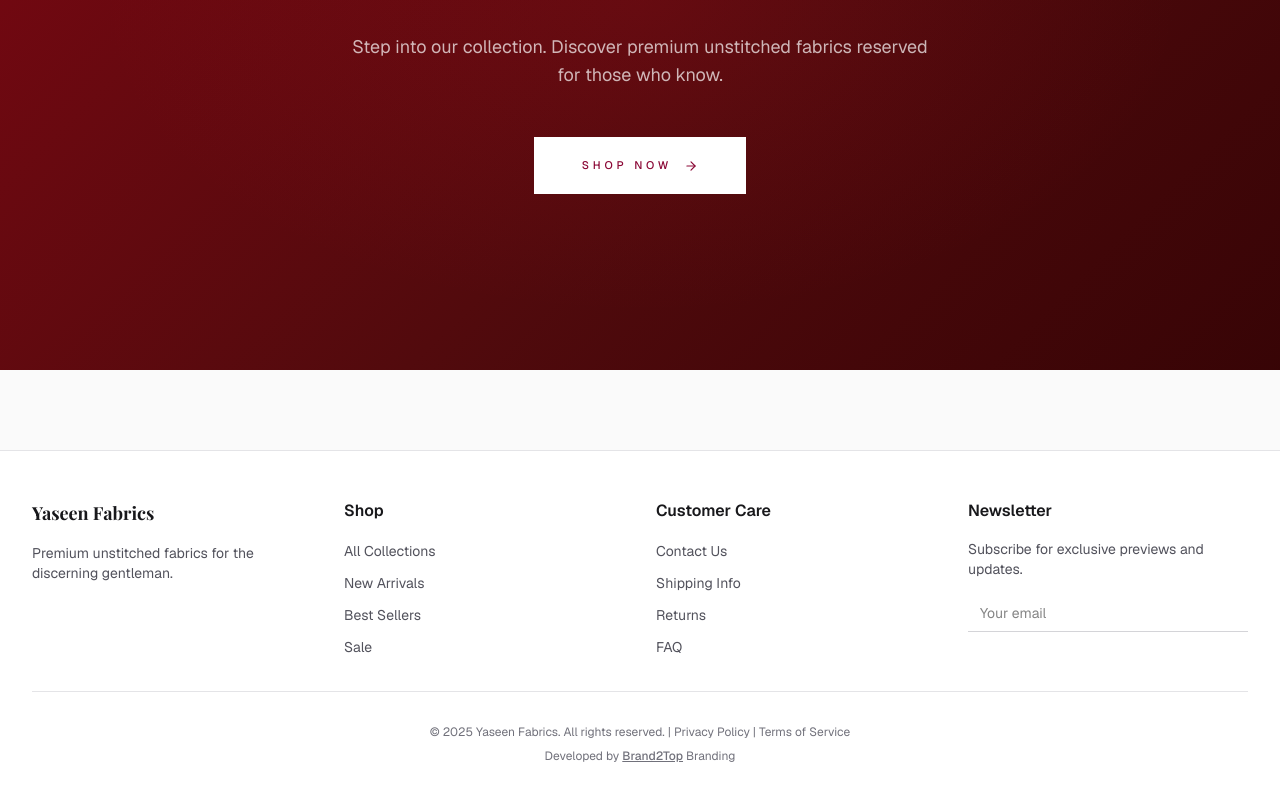
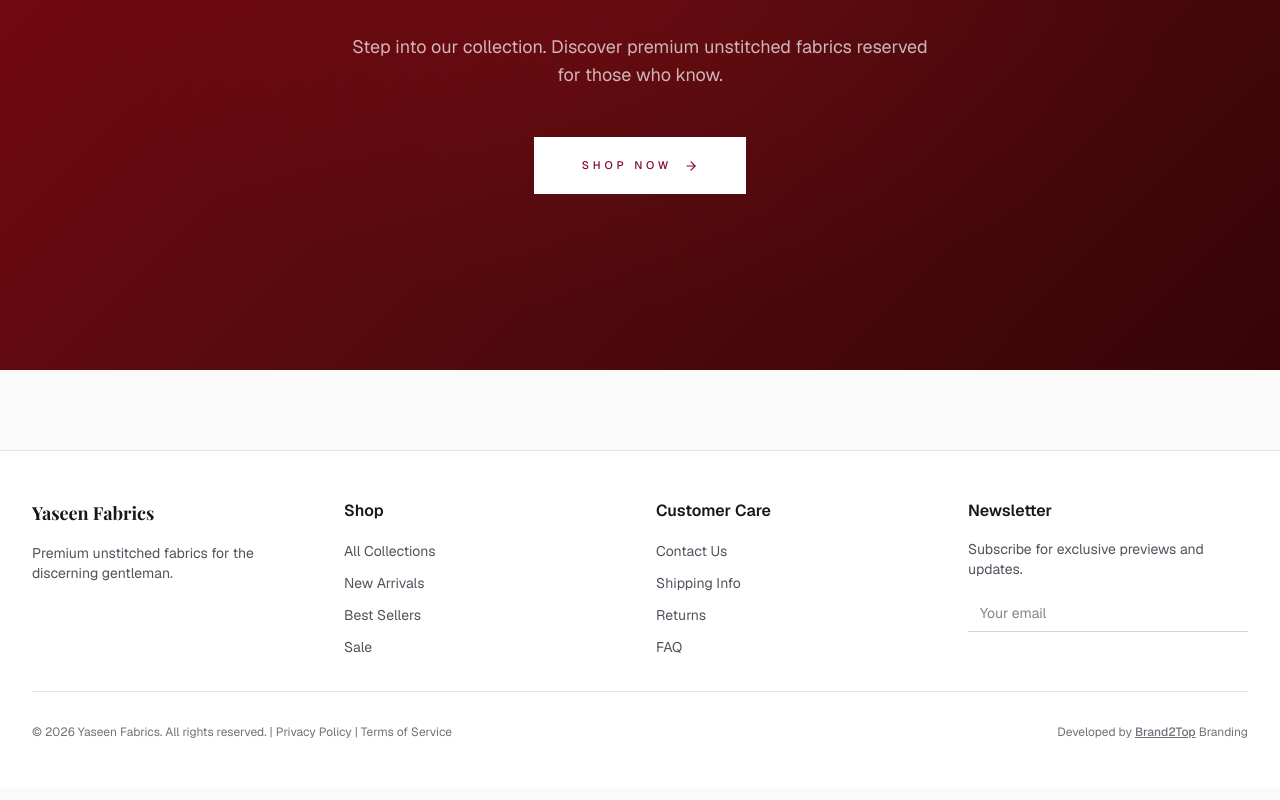
Before and after one commit to Brand2Top/yaseen-fabrics, a Next.js app: page / in a window 1280 px wide. Shown: the part 4748-5548 px from the top of the page. Built offline with nearby package versions, Linux system fonts and the light colour scheme; no server answers; a web font is replaced by a local one.

Commit message:
Update footer layout and copyright year

```diff
--- a/components/footer.tsx
+++ b/components/footer.tsx
@@ -83,11 +83,11 @@ export function Footer() {
           </div>
         </div>
 
-        <div className="border-t border-zinc-200 pt-8 flex flex-col items-center gap-2">
-          <p className="text-center text-xs text-zinc-500">
-            © 2025 Yaseen Fabrics. All rights reserved. | Privacy Policy | Terms of Service
+        <div className="border-t border-zinc-200 pt-8 flex flex-col sm:flex-row justify-between items-center gap-4 sm:gap-0">
+          <p className="text-xs text-zinc-500">
+            © 2026 Yaseen Fabrics. All rights reserved. | Privacy Policy | Terms of Service
           </p>
-          <p className="text-center text-xs text-zinc-500">
+          <p className="text-xs text-zinc-500">
             Developed by{' '}
             <a
               href="https://brand2top.com"
```
